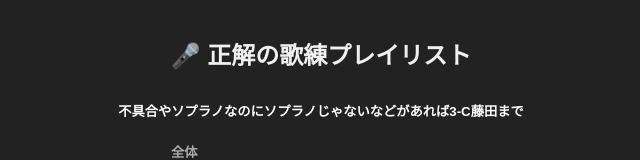
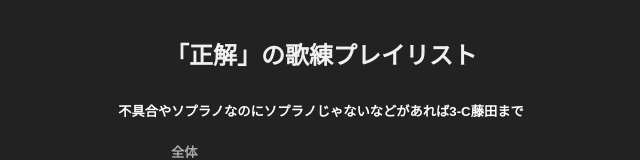
Before and after one commit to Phoenix-MF/Seikai-practice, a plain HTML site: page index.html in a window 1280 px wide. Shown: the top 160 px of the page, without its empty margins (319-959 px from the left). Drawn offline with Linux system fonts and the light colour scheme.

Commit message:
Update index.html

```diff
--- a/index.html
+++ b/index.html
@@ -61,7 +61,7 @@
 </head>
 <body>
 
-    <h1>🎤 正解の歌練プレイリスト</h1>
+    <h1>「正解」の歌練プレイリスト</h1>
     <h5>不具合やソプラノなのにソプラノじゃないなどがあれば3-C藤田まで<h5>
 
     <div class="playlist-container">
```
